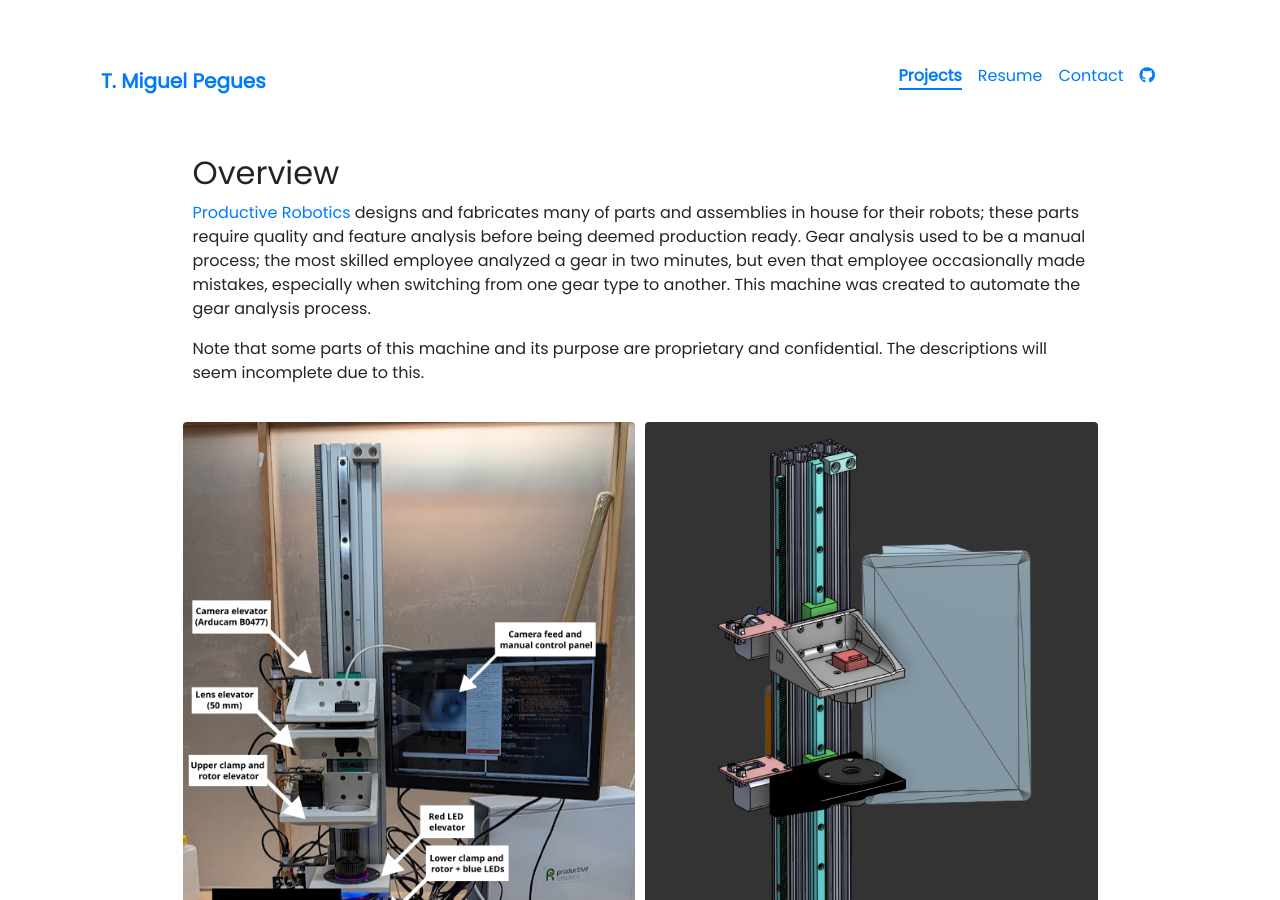
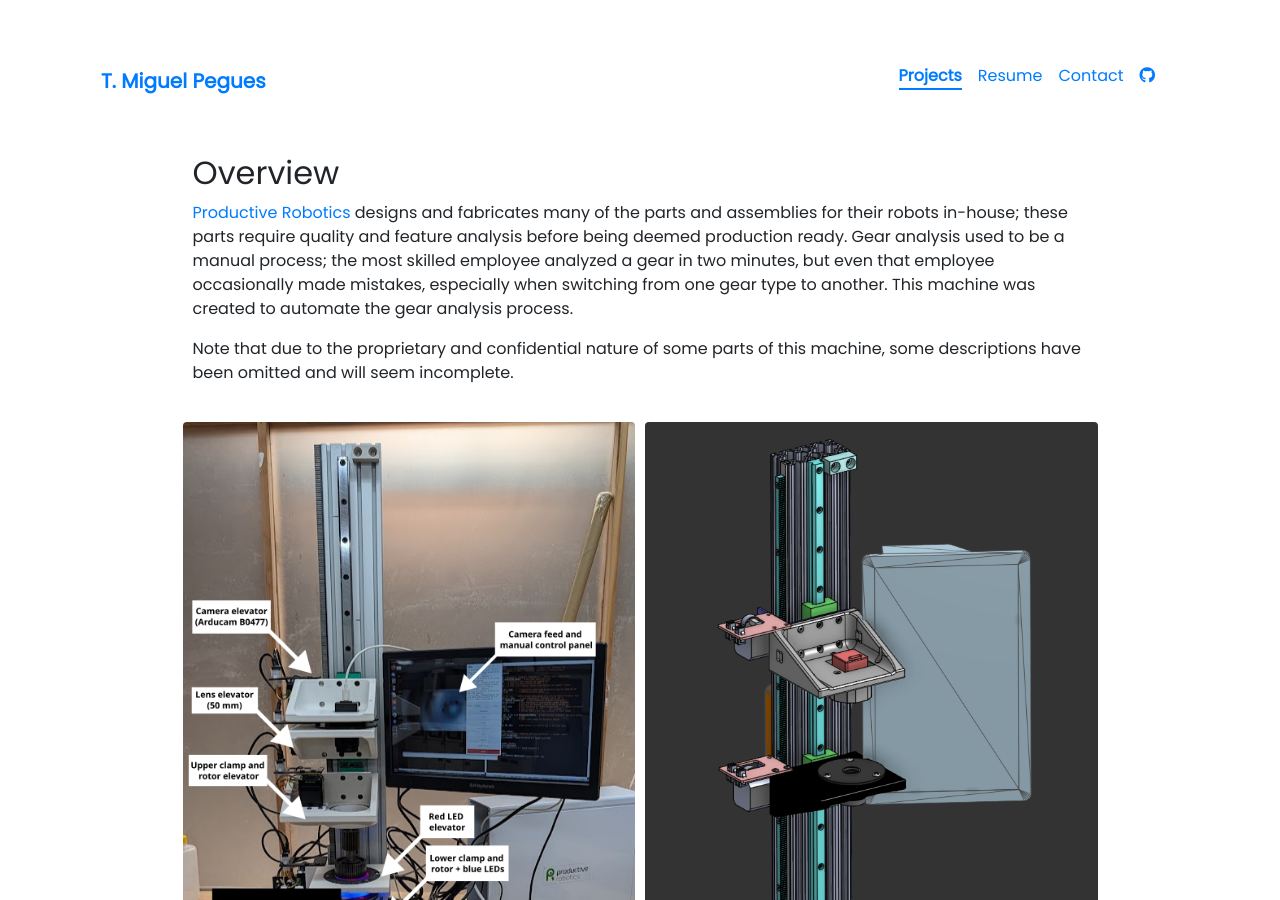
Before and after one commit to tmpegues/tmpegues.github.io, a Jekyll site: the page built from _projects/2_gear_analyzer.md, in a window 1280 px wide and 900 px high. Built offline with Jekyll 4.4.1, drawn with Linux system fonts in a browser that asks for light colours.

Commit message:
Wording updates on gear analyzer

```diff
--- a/_projects/2_gear_analyzer.md
+++ b/_projects/2_gear_analyzer.md
@@ -7,9 +7,9 @@ description: Automated gear analysis fixture
 ---
 
 ## Overview
-{% include elements/ext_link.html link="https://www.productiverobotics.com/" text="Productive Robotics "%} designs and fabricates many of parts and assemblies in house for their robots; these parts require quality and feature analysis before being deemed production ready. Gear analysis used to be a manual process; the most skilled employee analyzed a gear in two minutes, but even that employee occasionally made mistakes, especially when switching from one gear type to another. This machine was created to automate the gear analysis process.
+{% include elements/ext_link.html link="https://www.productiverobotics.com/" text="Productive Robotics "%} designs and fabricates many of the parts and assemblies for their robots in-house; these parts require quality and feature analysis before being deemed production ready. Gear analysis used to be a manual process; the most skilled employee analyzed a gear in two minutes, but even that employee occasionally made mistakes, especially when switching from one gear type to another. This machine was created to automate the gear analysis process.
 
-Note that some parts of this machine and its purpose are proprietary and confidential. The descriptions will seem incomplete due to this.
+Note that due to the proprietary and confidential nature of some parts of this machine, some descriptions have been omitted and will seem incomplete.
 
 
 <div class="row">
```
